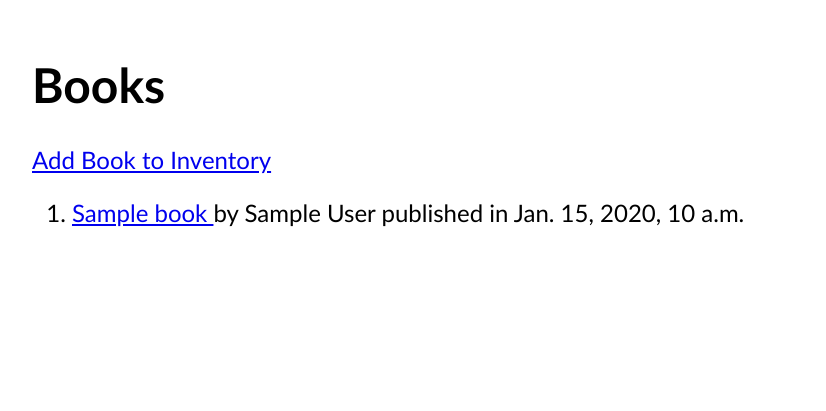
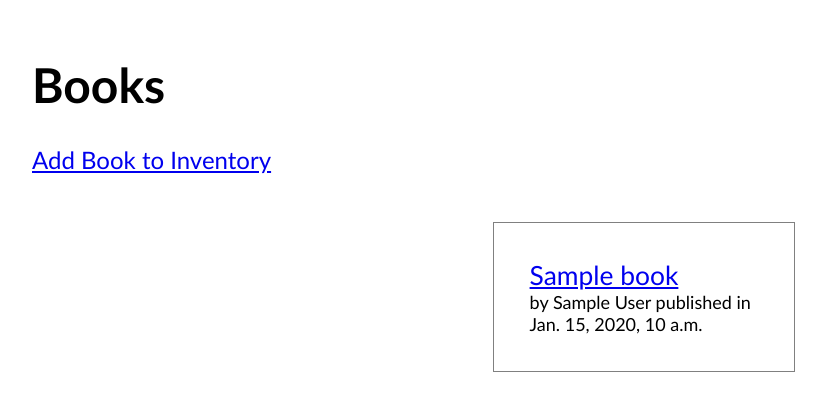
Before and after one commit to tyler-simeone/First-Django-Project, a Django app: template libraryproject/libraryapp/templates/books/list.html in a window 1280 px wide. Shown: the part 79-490 px from the top of the page, without its empty margins (16-842 px from the left). Run offline with Django 3.2, Linux system fonts and the light colour scheme; the template is opened without the code that fills it: most values are stand-ins (such as "Sample title", 1, 10 or a date in 2020).

Commit message:
added books.css file in static/styles subdir and connected it to books list.html template.

```diff
--- /dev/null
+++ b/libraryproject/libraryapp/static/styles/books.css
@@ -0,0 +1,22 @@
+.books {
+    list-style: none;
+    display: flex;
+    flex-wrap: wrap;
+    justify-content: space-evenly;
+}
+
+.book {
+    flex-basis: 20%;
+    padding: 0 2em 0.5em 2em;
+    border: 1px solid gray;
+    margin: 1em;
+    padding: 1.5em;
+}
+
+.book__title {
+    font-size: 1.1em;
+}
+
+.book__description {
+    font-size: 0.75em;
+}
--- a/libraryproject/libraryapp/templates/books/list.html
+++ b/libraryproject/libraryapp/templates/books/list.html
@@ -1,16 +1,22 @@
 {% extends 'shared/base.html' %}
+{% load static %}
+
+{% block css %}
+    <link rel="stylesheet" href="{% static 'styles/books.css' %}" />
+{% endblock %}
 
 {% block content %}
     <h1>Books</h1>
 
     <a href="{% url 'libraryapp:book_form' %}">Add Book to Inventory</a>
 
-    <ol>
+    <ol class="books">
     {% for book in all_books %}
-        <li>
-            <a href="{% url 'libraryapp:book' book.id %}"> {{ book.title }} </a>
-            by {{book.author}}
-            published in {{book.year_published}}
+        <li class="book">
+            <a class="book__title" href="{% url 'libraryapp:book' book.id %}"> {{ book.title }} </a>
+            <div class="book__description">
+                by {{book.author}} published in {{book.year_published}}
+            </div>
         </li>
     {% endfor %}
     </ol>
```
